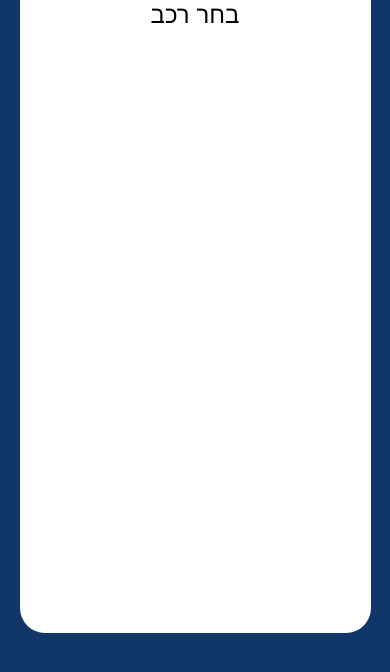
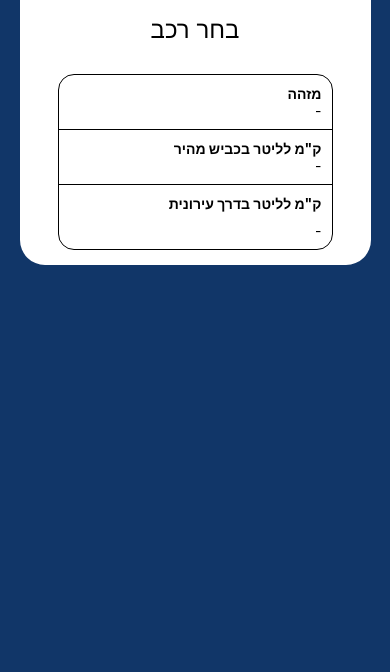
Before and after one commit to evyatar-reif/melech_hadelek, a React Native app: screen /CarPicker in a window 390 px wide. Shown: the top 672 px of the page. Built offline with nearby package versions, Linux system fonts and the light colour scheme; no server answers.

Commit message:
carpicker

```diff
--- a/components/FullScreenWrapper/index.tsx
+++ b/components/FullScreenWrapper/index.tsx
@@ -13,8 +13,8 @@ export default FullScreenWrapper;
 
 const styles = StyleSheet.create({
   container: {
-    height: '75%',
     width: '90%',
+    paddingVertical: 15,
     borderBottomRightRadius: 25,
     borderBottomLeftRadius: 25,
     backgroundColor: '#fff',
--- a/screens/CarPicker/Details.tsx
+++ b/screens/CarPicker/Details.tsx
@@ -24,6 +24,7 @@ const Details = (props: Props) => {
     init();
 
     async function init() {
+      if (!entry.model) return;
       const c = await getCarInfo(entry.year, entry.make, entry.model);
       console.log(c);
       setCar(c);
@@ -37,7 +38,7 @@ const Details = (props: Props) => {
           style={{
             alignItems: 'flex-end',
             borderBottomWidth: 0.5,
-            gap: 10,
+
             padding: 10,
           }}>
           <Text style={{fontWeight: 'bold'}}>מזהה</Text>
@@ -47,7 +48,6 @@ const Details = (props: Props) => {
           style={{
             alignItems: 'flex-end',
             borderBottomWidth: 0.5,
-            gap: 10,
             padding: 10,
           }}>
           <Text style={{fontWeight: 'bold'}}>ק"מ לליטר בכביש מהיר</Text>
@@ -82,7 +82,7 @@ export default Details;
 
 const styles = StyleSheet.create({
   container: {
-    marginTop: 20,
+    marginTop: 10,
     borderRadius: 16,
     borderWidth: 0.5,
     width: 275,
--- a/screens/CarPicker/Picker.tsx
+++ b/screens/CarPicker/Picker.tsx
@@ -84,6 +84,6 @@ export default Picker;
 
 const styles = StyleSheet.create({
   container: {
-    gap: 20,
+    gap: 10,
   },
 });
--- a/screens/CarPicker/index.tsx
+++ b/screens/CarPicker/index.tsx
@@ -32,7 +32,7 @@ const CarPicker = (props: Props) => {
       <FullScreenWrapper>
         <Text style={{fontSize: 24, marginBottom: 20}}>בחר רכב</Text>
         <Picker entry={entry} setEntry={setEntry} />
-        {entry.model && <Details entry={entry} onSubmit={onSubmit} />}
+        <Details entry={entry} onSubmit={onSubmit} />
       </FullScreenWrapper>
     </View>
   );
```
